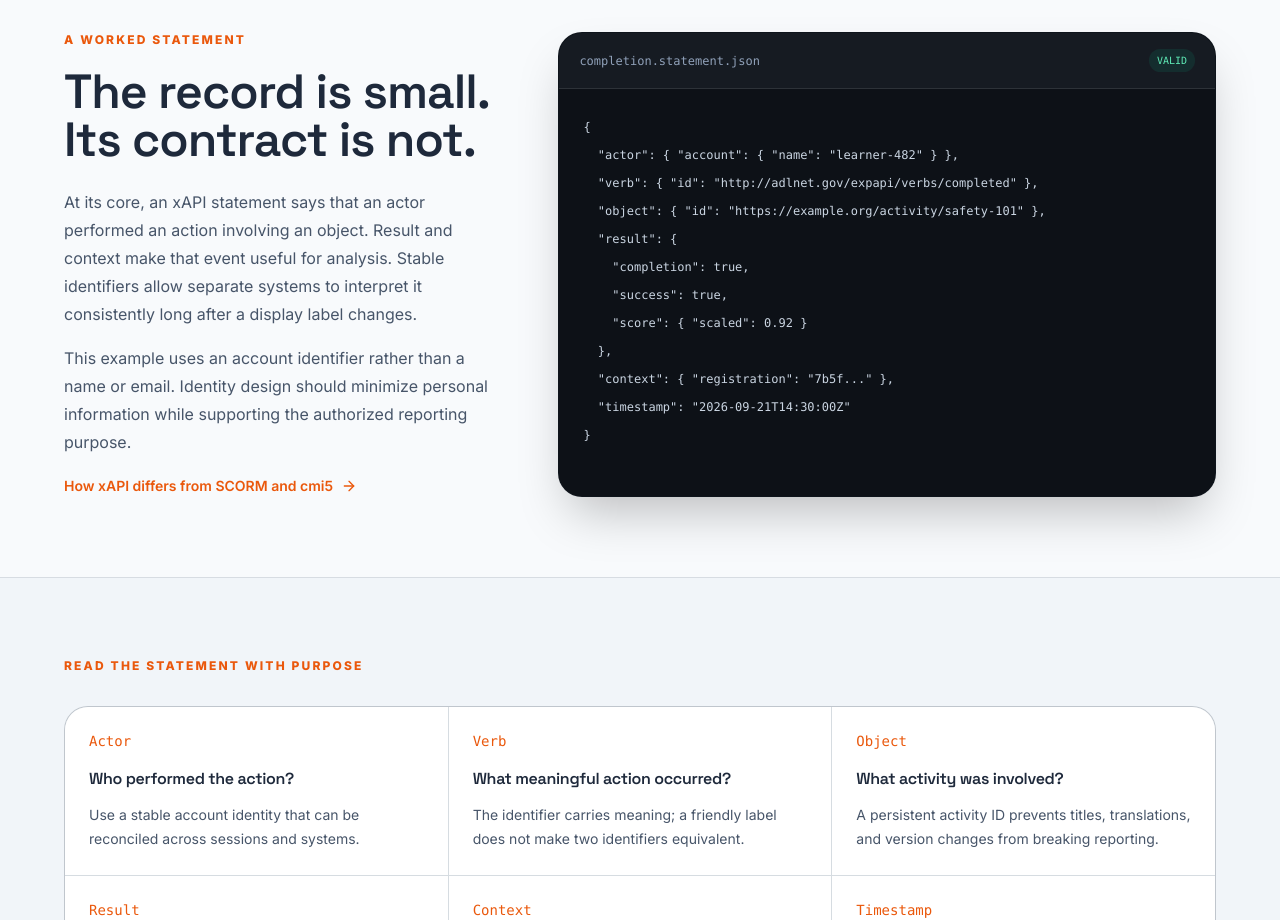
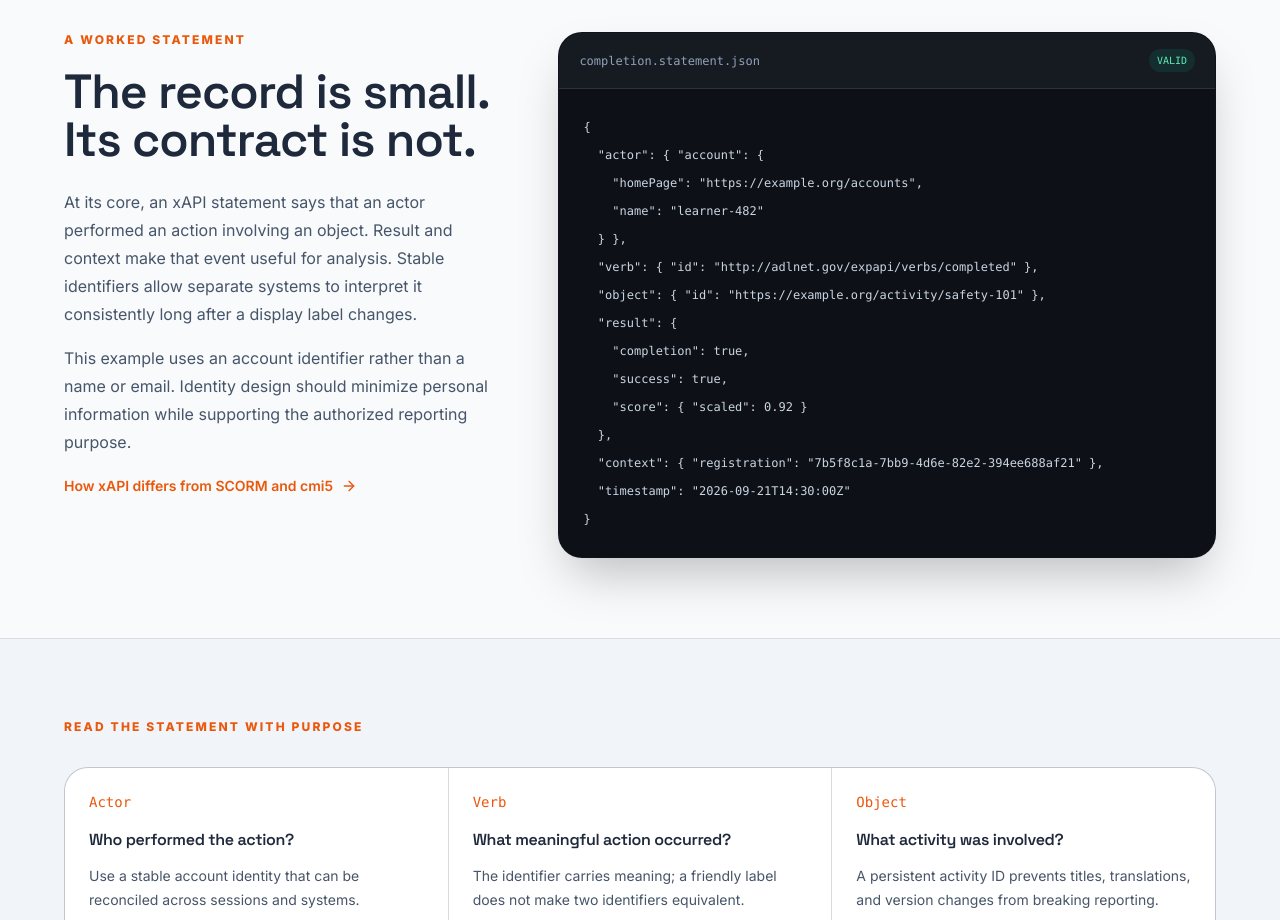
Before and after one commit to dgutensohn03/dg-portfolio, a Next.js app: page /learn/activity-to-insight in a window 1280 px wide. Shown: the part 2680-3600 px from the top of the page. Built offline with nearby package versions, Linux system fonts and the light colour scheme.

Commit message:
Refine Learn samples for FAST review

```diff
--- a/src/app/learn/activity-to-insight/page.tsx
+++ b/src/app/learn/activity-to-insight/page.tsx
@@ -282,7 +282,10 @@ export default function ActivityToInsight() {
               </div>
               <pre className="overflow-x-auto p-6 font-mono text-xs leading-7 text-slate-300">
                 <code>{`{
-  "actor": { "account": { "name": "learner-482" } },
+  "actor": { "account": {
+    "homePage": "https://example.org/accounts",
+    "name": "learner-482"
+  } },
   "verb": { "id": "http://adlnet.gov/expapi/verbs/completed" },
   "object": { "id": "https://example.org/activity/safety-101" },
   "result": {
@@ -290,7 +293,7 @@ export default function ActivityToInsight() {
     "success": true,
     "score": { "scaled": 0.92 }
   },
-  "context": { "registration": "7b5f..." },
+  "context": { "registration": "7b5f8c1a-7bb9-4d6e-82e2-394ee688af21" },
   "timestamp": "2026-09-21T14:30:00Z"
 }`}</code>
               </pre>
```
